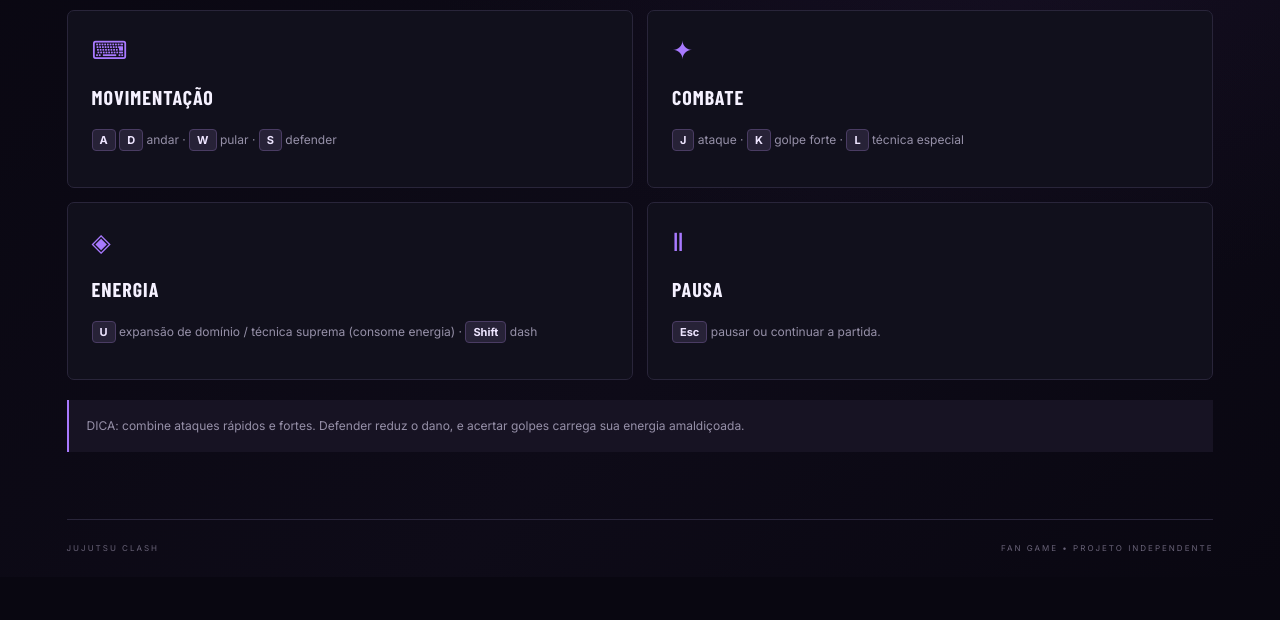
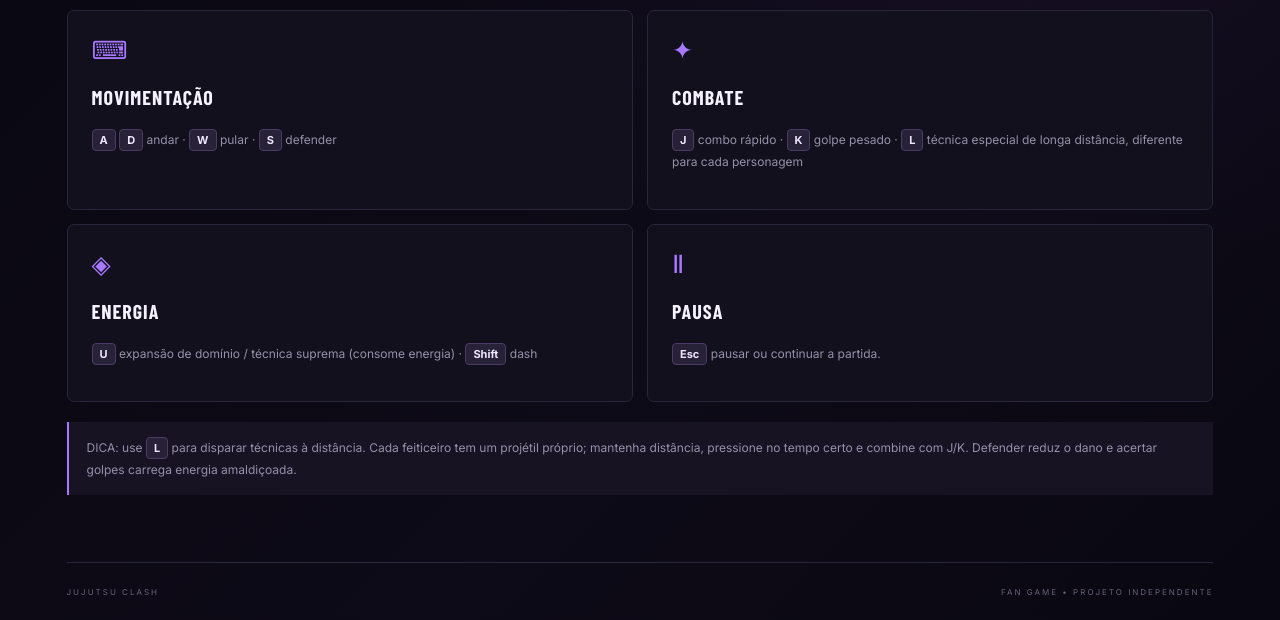
Before and after one commit to luskinha11/Jujutsu-Clash, a plain HTML site: page index.html in a window 1280 px wide. Both pictures are taken after a click on the button "COMO JOGAR". Shown: the part 235-855 px from the top of the page. Before the commit the page ends 812 px from the top, so only its background shows below. Drawn offline with nearby package versions, Linux system fonts and the light colour scheme; a web font is replaced by a local one.

Commit message:
Explain new ranged special attacks in combat guide

```diff
--- a/index.html
+++ b/index.html
@@ -15,7 +15,7 @@
 <div class="hero-art"><div class="orbit orbit-one"></div><div class="orbit orbit-two"></div><div class="hero-sigil">呪</div><div class="hero-label">CURSED<br>TECHNIQUE <span>/// 01</span></div><div class="hero-character" aria-hidden="true"><div class="hero-head"></div><div class="hero-body"></div><div class="hero-arm"></div><div class="hero-leg"></div></div></div>
 </section>
 <section id="select" class="screen select-screen hidden"><div class="section-heading"><div><div class="eyebrow">01 / SELEÇÃO</div><h2>ESCOLHA SEU <em>FEITICEIRO</em></h2></div><button class="ghost" id="backHome">← VOLTAR</button></div><div class="select-layout"><div id="roster" class="roster"></div><aside class="fighter-detail"><div class="detail-art" id="detailArt"><span>呪</span></div><div class="eyebrow" id="fighterRole">FEITICEIRO JUJUTSU</div><h3 id="fighterName">SATORU GOJO</h3><p id="fighterDesc"></p><div class="stat"><span>FORÇA</span><div><i id="powerBar"></i></div></div><div class="stat"><span>VELOCIDADE</span><div><i id="speedBar"></i></div></div><div class="stat"><span>TÉCNICA</span><div><i id="techBar"></i></div></div><button class="primary full" id="fightBtn">LUTAR COM ESTE PERSONAGEM ↗</button></aside></div></section>
-<section id="how" class="screen how-screen hidden"><div class="section-heading"><div><div class="eyebrow">GUIA DO COMBATENTE</div><h2>COMO <em>JOGAR</em></h2></div><button class="ghost" id="closeHow">← FECHAR</button></div><div class="controls-grid"><article><span class="control-icon">⌨</span><h3>MOVIMENTAÇÃO</h3><p><kbd>A</kbd> <kbd>D</kbd> andar · <kbd>W</kbd> pular · <kbd>S</kbd> defender</p></article><article><span class="control-icon">✦</span><h3>COMBATE</h3><p><kbd>J</kbd> ataque · <kbd>K</kbd> golpe forte · <kbd>L</kbd> técnica especial</p></article><article><span class="control-icon">◈</span><h3>ENERGIA</h3><p><kbd>U</kbd> expansão de domínio / técnica suprema (consome energia) · <kbd>Shift</kbd> dash</p></article><article><span class="control-icon">Ⅱ</span><h3>PAUSA</h3><p><kbd>Esc</kbd> pausar ou continuar a partida.</p></article></div><p class="tip">DICA: combine ataques rápidos e fortes. Defender reduz o dano, e acertar golpes carrega sua energia amaldiçoada.</p></section>
+<section id="how" class="screen how-screen hidden"><div class="section-heading"><div><div class="eyebrow">GUIA DO COMBATENTE</div><h2>COMO <em>JOGAR</em></h2></div><button class="ghost" id="closeHow">← FECHAR</button></div><div class="controls-grid"><article><span class="control-icon">⌨</span><h3>MOVIMENTAÇÃO</h3><p><kbd>A</kbd> <kbd>D</kbd> andar · <kbd>W</kbd> pular · <kbd>S</kbd> defender</p></article><article><span class="control-icon">✦</span><h3>COMBATE</h3><p><kbd>J</kbd> combo rápido · <kbd>K</kbd> golpe pesado · <kbd>L</kbd> técnica especial de longa distância, diferente para cada personagem</p></article><article><span class="control-icon">◈</span><h3>ENERGIA</h3><p><kbd>U</kbd> expansão de domínio / técnica suprema (consome energia) · <kbd>Shift</kbd> dash</p></article><article><span class="control-icon">Ⅱ</span><h3>PAUSA</h3><p><kbd>Esc</kbd> pausar ou continuar a partida.</p></article></div><p class="tip">DICA: use <kbd>L</kbd> para disparar técnicas à distância. Cada feiticeiro tem um projétil próprio; mantenha distância, pressione no tempo certo e combine com J/K. Defender reduz o dano e acertar golpes carrega energia amaldiçoada.</p></section>
 <section id="battle" class="screen battle-screen hidden"><div class="battle-top"><button class="ghost" id="quitBtn">← SAIR DA LUTA</button><div class="round-label">JUJUTSU CLASH <span>•</span> ROUND 01</div><button class="ghost" id="pauseBtn">Ⅱ PAUSAR</button></div><div class="hud"><div class="fighter-hud"><div class="hud-name" id="pName">GOJO</div><div class="health"><i id="pHealth"></i></div><div class="energy"><i id="pEnergy"></i></div><small>JOGADOR 1</small></div><div class="timer" id="timer">99</div><div class="fighter-hud enemy-hud"><div class="hud-name" id="eName">SUKUNA</div><div class="health"><i id="eHealth"></i></div><div class="energy"><i id="eEnergy"></i></div><small>CPU</small></div></div><div class="arena-wrap"><canvas id="gameCanvas" width="960" height="480" aria-label="Arena de luta 2D"></canvas><div id="overlay" class="battle-overlay hidden"><div class="overlay-card"><div class="eyebrow">JUJUTSU CLASH</div><h2 id="overlayTitle">PAUSADO</h2><p id="overlayText">A batalha está em pausa.</p><button class="primary" id="resumeBtn">CONTINUAR</button></div></div></div><div class="battle-bottom"><span id="battleMessage">A batalha começou. Mostre sua técnica!</span><div class="mobile-controls"><button data-key="a">◀</button><button data-key="w">▲</button><button data-key="d">▶</button><button data-key="j">J</button><button data-key="k">K</button><button data-key="l">L</button></div><small>WASD + J K L U • EXPANSÃO DE DOMÍNIO</small></div></section>
 </main><footer><span>JUJUTSU CLASH</span><span>FAN GAME • PROJETO INDEPENDENTE</span></footer>
 </div><script src="js/game.js"></script>
```
